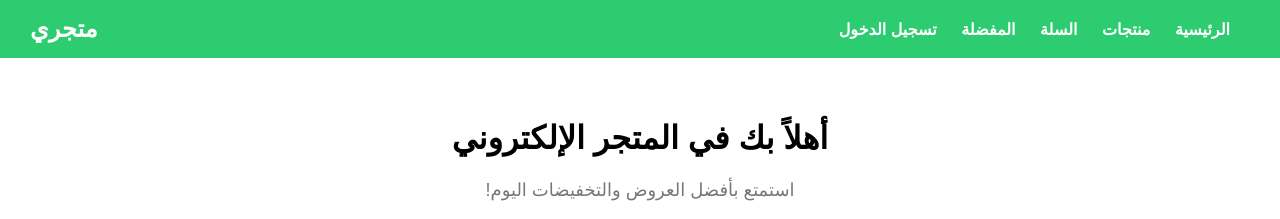
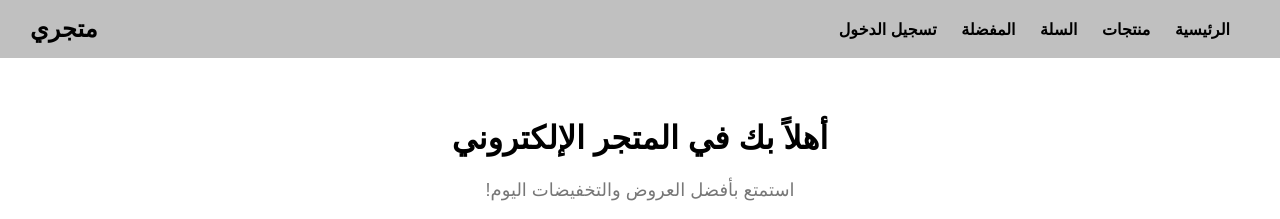
Before and after one commit to omarnaser-beep/online-store, a plain HTML site: page index.html in a window 1280 px wide. Shown: the top 219 px of the page. Drawn offline with Linux system fonts and the light colour scheme.

Commit message:
Add files via upload

```diff
--- a/index.html
+++ b/index.html
@@ -12,12 +12,12 @@
     }
 
    header {
-  background-color: #2ecc71;
+  background-color:silver;
   padding: 15px 30px;
   display: flex;
   justify-content: space-between;
   align-items: center;
-  color: white;
+  color: black;
   flex-direction: row-reverse;
 }
 
@@ -28,7 +28,7 @@
     }
 
     nav a {
-      color: white;
+      color: black;
       text-decoration: none;
       margin-right: 20px;
       font-weight: bold;
@@ -107,7 +107,7 @@
     footer {
       text-align: center;
       padding: 20px;
-      background-color: #2ecc71;
+      background-color: silver;
       color: white;
       margin-top: 50px;
     }
```
